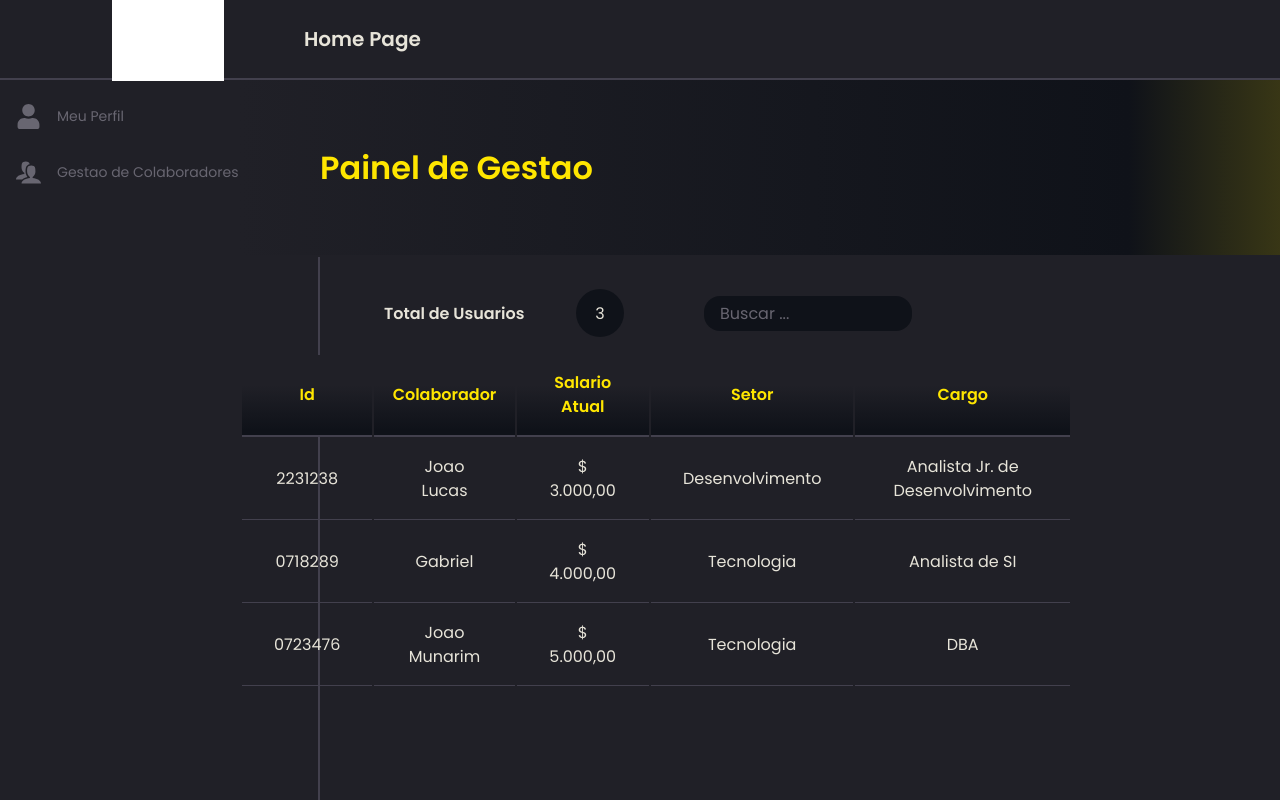
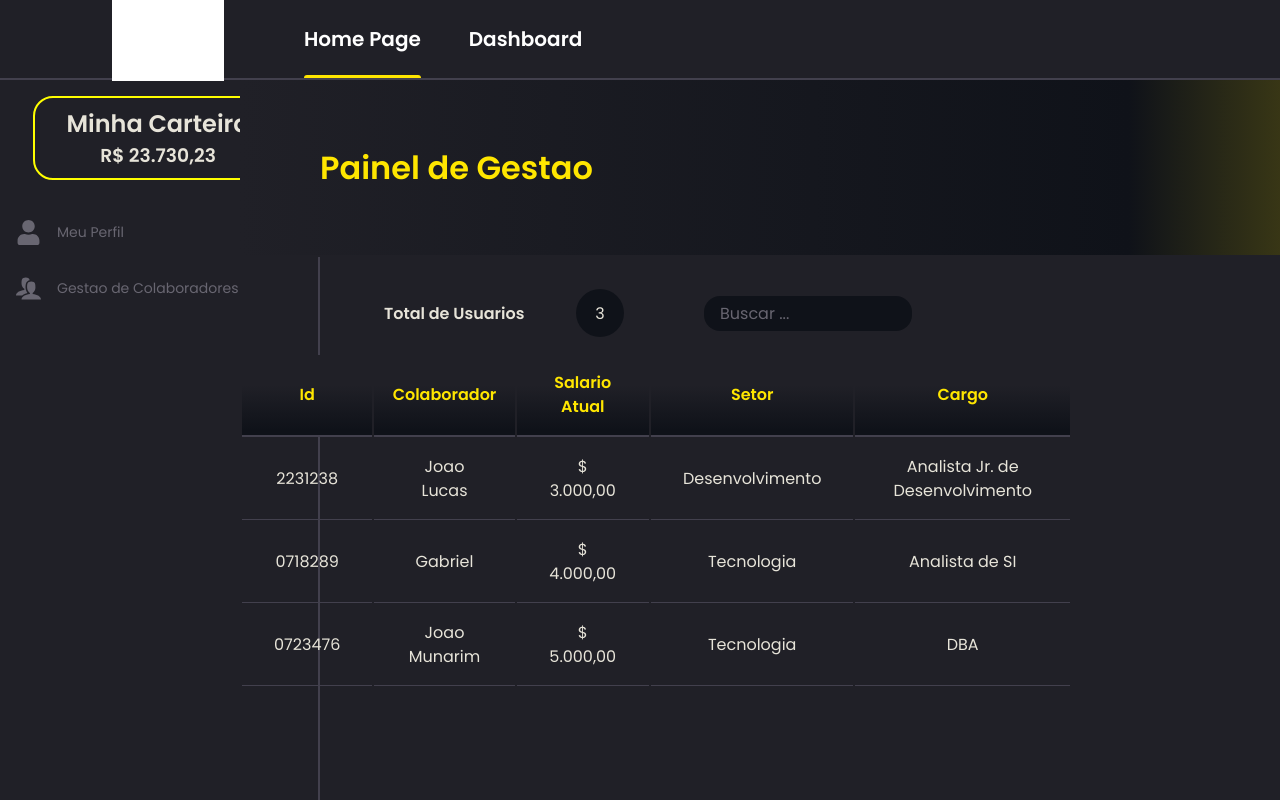
Before and after one commit to vinebks/slick-studio, a Next.js app: page / in a window 1280 px wide. Shown: the top 800 px of the page. Built offline with nearby package versions, Linux system fonts and the light colour scheme; grey boxes are pictures that could not be loaded.

Commit message:
implements dashboard

```diff
--- a/package.json
+++ b/package.json
@@ -9,7 +9,7 @@
   "dependencies": {
     "@types/axios": "^0.14.0",
     "@types/date-fns": "^2.6.0",
-    "axios": "^0.21.1",
+    "axios": "^0.21.4",
     "date-fns": "^2.21.3",
     "next": "latest",
     "react": "^16.13.0",
--- /dev/null
+++ b/src/components/BudgetComponent/components.tsx
@@ -0,0 +1,26 @@
+import styled from "styled-components";
+
+export const Box = styled.section`
+  display: flex;
+  flex-direction: column;
+  width: 300px;
+  height: 100px;
+  margin: 8px;
+  justify-content: center;
+  align-items: center;
+  justify-self: center;
+
+  a {
+    display: flex;
+    flex-direction: column;
+    width: 250px;
+    height: 100px;
+    margin: 8px;
+    justify-content: center;
+    align-items: center;
+    justify-self: center;
+    background-color: transparent;
+    border-radius: 20px;
+    border: 2px solid yellow;
+  }
+`;
--- /dev/null
+++ b/src/components/BudgetComponent/index.tsx
@@ -0,0 +1,12 @@
+import { Box } from "./components";
+
+export const BudgetComponent: React.FC = () => {
+  return (
+    <Box>
+      <a>
+        <h2>Minha Carteira</h2>
+        <h3>R$ 23.730,23</h3>
+      </a>
+    </Box>
+  );
+};
--- a/src/components/Content/Profile/styles.ts
+++ b/src/components/Content/Profile/styles.ts
@@ -1,7 +1,7 @@
 import styled from "styled-components";
 
 export const Container = styled.div`
-  min-width: 100vw;
+  min-width: 99vw;
   min-height: 61.2rem;
   display: flex;
   justify-content: center;
--- a/src/components/Navbar/index.tsx
+++ b/src/components/Navbar/index.tsx
@@ -1,10 +1,10 @@
 import { NavbarContainer } from "./styles";
 import { useCallback, useState } from "react";
-import { NAVBAR_LIST } from "../../constants/NavbarList";
+import { NAVBAR_ITEMS } from "../../constants/NavbarList";
 import Link from "next/link";
 
 export const Navbar: React.FC = () => {
-  const [active, setActive] = useState("Dashboard");
+  const [active, setActive] = useState(NAVBAR_ITEMS[0].id);
 
   const handleActive = useCallback((item: string) => {
     setActive(item);
@@ -13,12 +13,19 @@ export const Navbar: React.FC = () => {
   return (
     <NavbarContainer>
       <ul>
-        {NAVBAR_LIST.map((item) => (
+        {NAVBAR_ITEMS.map((item) => (
           <li
-            onClick={() => handleActive(item)}
-            className={active === item ? "active" : ""}
+            onClick={() => {
+              handleActive(item.id);
+            }}
+            className={active === item.id ? "active" : ""}
           >
-            {item}
+            <a
+              style={{ color: "white", textDecoration: "none" }}
+              href={item.url}
+            >
+              {item.id}
+            </a>
           </li>
         ))}
       </ul>
--- a/src/components/Sidebar/index.tsx
+++ b/src/components/Sidebar/index.tsx
@@ -1,9 +1,11 @@
 import { NAVBAR_ICONS, NAVBAR_EXIT_ICON } from "../../constants/NavbarIcons";
+import { BudgetComponent } from "../BudgetComponent";
 import { SidebarContainer } from "./styles";
 
 export const Sidebar: React.FC = () => {
   return (
     <SidebarContainer>
+      <BudgetComponent />
       <nav>
         {Object.entries(NAVBAR_ICONS).map(([key, value]) => (
           <a href={value.ref}>
@@ -11,6 +13,7 @@ export const Sidebar: React.FC = () => {
           </a>
         ))}
       </nav>
+
       <div>
         {Object.entries(NAVBAR_EXIT_ICON).map(([key, value]) => (
           <a href={value.ref}>
--- a/src/components/Sidebar/styles.ts
+++ b/src/components/Sidebar/styles.ts
@@ -9,7 +9,7 @@ export const SidebarContainer = styled.div`
   border-right: 2px solid ${({ theme }) => theme.colors.grey};
 
   div {
-    margin-top: 40rem;
+    margin-top: 30rem;
     display: flex;
     flex-direction: column;
     justify-content: flex-end;
--- a/src/constants/NavbarList.ts
+++ b/src/constants/NavbarList.ts
@@ -1 +1,12 @@
-export const NAVBAR_LIST = ["Home Page"];
+export const NAVBAR_LIST = ["Home Page", "Dashboard"];
+
+export const NAVBAR_ITEMS = [
+  {
+    id: "Home Page",
+    url: "/",
+  },
+  {
+    id: "Dashboard",
+    url: "/dashboard",
+  },
+];
```
Also changed, not shown: src/components/Dashboard/Component/index.tsx (added, +12 -0 lines), src/components/Dashboard/index.tsx (added, +18 -0 lines), src/pages/dashboard.tsx (added, +15 -0 lines), 1 other file (tests, documents, lock files or other folders).
